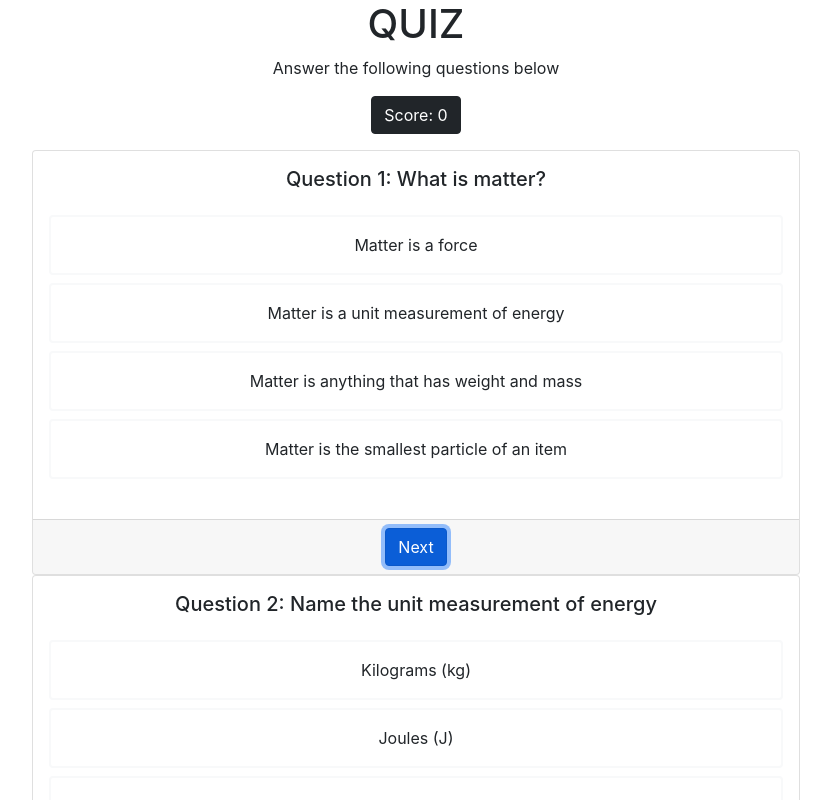
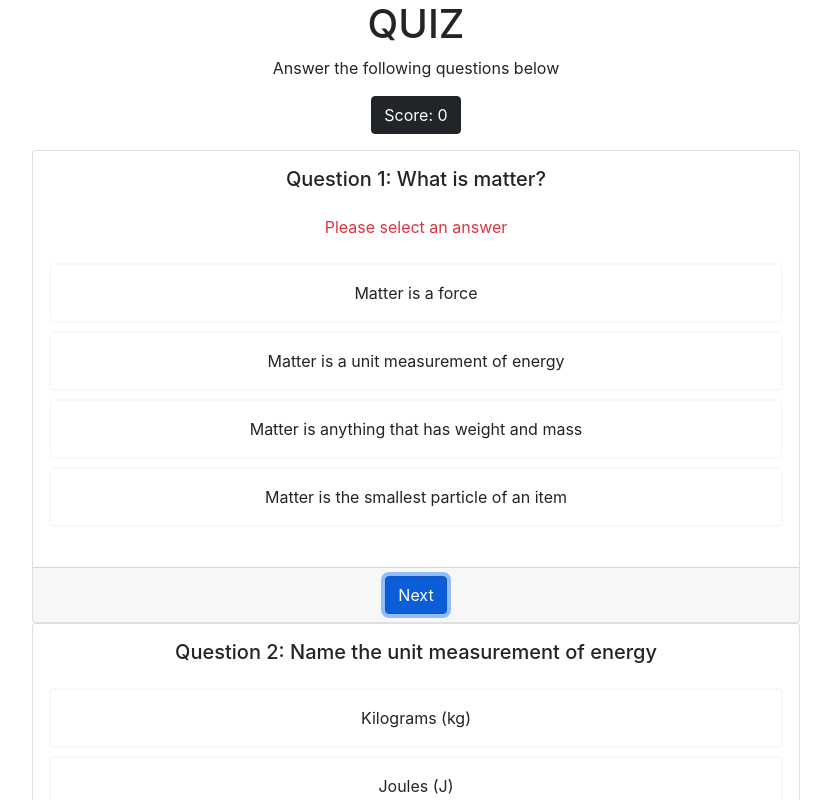
Before and after one commit to drscrolls/pulse-test-quiz, a React (Create React App) app: page / in a window 1280 px wide. Both pictures are taken after a click on the button "Next". Shown: the top 800 px of the page, without its empty margins (224-1055 px from the left). Built offline with nearby package versions, Linux system fonts and the light colour scheme.

Commit message:
show error if answer is not selected

```diff
--- a/src/components/question/index.js
+++ b/src/components/question/index.js
@@ -5,7 +5,10 @@ import React, { useEffect, useState } from 'react'
 export default function Question({ data, questionNumber, totalQuestions }) {
     let { question, answer, options } = data;
 
-    const [selectedAnswer, setSelectedAnswer] = useState('');
+    const [selectedAnswer, setSelectedAnswer] = useState(null);
+
+    const [error, setError] = useState('');
+    const [showError, setShowError] = useState(false);
 
     useEffect(() => {
         //   console.log('selectedAnswer', selectedAnswer);
@@ -17,7 +20,13 @@ export default function Question({ data, questionNumber, totalQuestions }) {
     }
 
     const handleNextQuestion = () => {
+        setShowError(false);
+        if(!selectedAnswer){
+            setError('Please select an answer');
+            setShowError(true);
+        }else{
 
+        }
     }
 
     const OptionComponent = ({ text }) => {
@@ -34,13 +43,17 @@ export default function Question({ data, questionNumber, totalQuestions }) {
         <div className="card" style={{ width: "60%" }}>
             <div className="card-body">
                 <h5 className="card-title mb-4">Question {questionNumber}: {question}</h5>
+
+                {showError ? <p className="card-title my-4 text-danger">{error}</p> : <></>}
+
+
                 {options.map((item, index) => <OptionComponent key={index} text={item} />)}
             </div>
 
             <div class="card-footer mt-3">
                 {
                     questionNumber < totalQuestions ?
-                    <button type="button" class="btn btn-primary">Next</button>
+                    <button type="button" class="btn btn-primary" onClick={()=> handleNextQuestion()}>Next</button>
                     :
                     <button type="button" class="btn btn-primary">Finish</button>
                 }
--- a/src/pages/quiz/index.js
+++ b/src/pages/quiz/index.js
@@ -2,7 +2,7 @@ import React from 'react'
 import Question from '../../components/question'
 import { useState } from 'react';
 
-const questions = [
+let questions = [
     {
         question: "What is matter?",
         options: [
@@ -28,6 +28,7 @@ const questions = [
 
 export default function Quiz() {
     const [score, setScore] = useState(0);
+    const [quizQuestions, setQuizQuestions] = useState(questions);
 
 
     return (
@@ -41,7 +42,7 @@ export default function Quiz() {
 
             <div className='pt-3' align="center">
                 {
-                    questions.map((question, index) => <Question data={question} questionNumber={index + 1} totalQuestions={questions.length} key={index} />)
+                    quizQuestions.map((question, index) => <Question data={question} questionNumber={index + 1} totalQuestions={questions.length} key={index} />)
                 }
 
             </div>
```
